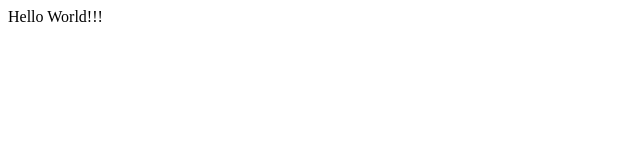
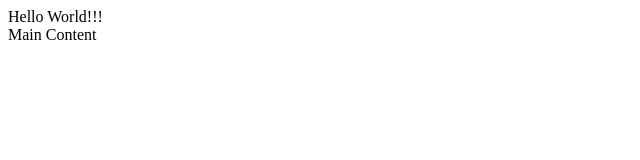
Before and after one commit to mburch110/demo-repo, a plain HTML site: page index.html in a window 1280 px wide. Shown: the full height of the page, 0-640 px from the left. Drawn offline with Linux system fonts and the light colour scheme.

Commit message:
test
test

```diff
--- a/index.html
+++ b/index.html
@@ -8,5 +8,6 @@
   </head>
   <body>
     <div>Hello World!!!</div>
+    <main>Main Content</main>
   </body>
 </html>
```
